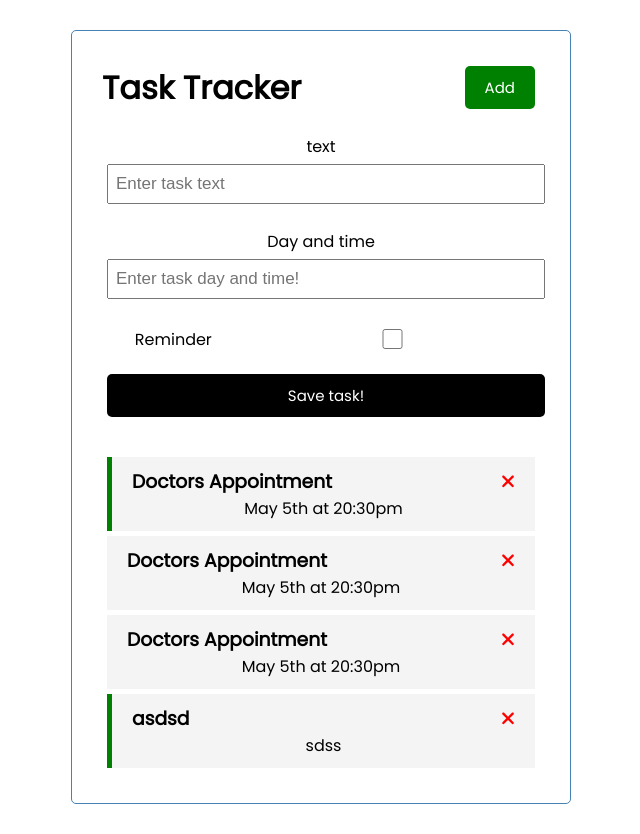
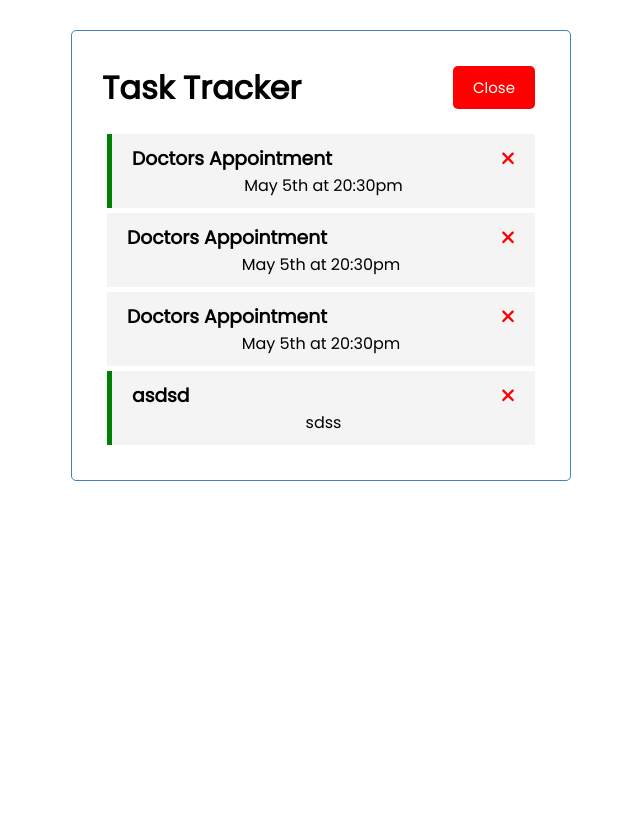
Before and after one commit to kasir-barati/task-tracker-traversy-media, an Angular app: page / in a window 1280 px wide. Shown: the whole page, without its empty margins (319-959 px from the left). After the commit the page ends 800 px from the top, so only its background shows below. Built offline with nearby package versions, Linux system fonts and the light colour scheme; data requests are answered from the project's data file.

Commit message:
add: toggle add task section functionality implemented

```diff
--- a/src/app/components/add-task/add-task.component.html
+++ b/src/app/components/add-task/add-task.component.html
@@ -1,4 +1,4 @@
-<form class="add-form" (ngSubmit)="onSubmit()">
+<form *ngIf="showAddTask" class="add-form" (ngSubmit)="onSubmit()">
   <div class="form-control">
     <label for="text">text</label>
     <input
--- a/src/app/components/add-task/add-task.component.ts
+++ b/src/app/components/add-task/add-task.component.ts
@@ -4,8 +4,10 @@
   OnInit,
   Output,
 } from '@angular/core';
+import { Subscription } from 'rxjs';
 
 import { TaskService } from 'src/app/services/task.service';
+import { UiService } from 'src/app/services/ui.service';
 import { Task } from 'src/app/task';
 
 @Component({
@@ -18,8 +20,25 @@
   text: string;
   reminder: boolean = false;
   @Output() onAddTask = new EventEmitter<Partial<Task>>();
+  showAddTask: boolean = false;
+  subscription: Subscription;
 
-  constructor(private taskService: TaskService) {}
+  constructor(
+    private taskService: TaskService,
+    private uiService: UiService,
+  ) {
+    this.subscription = this.uiService.onToggle().subscribe({
+      next: (value) => {
+        this.showAddTask = value;
+      },
+      error: (error) => {
+        console.error(error);
+      },
+      complete: () => {
+        console.info('Show add task completed');
+      },
+    });
+  }
 
   ngOnInit(): void {}
 
--- a/src/app/components/header/header.component.html
+++ b/src/app/components/header/header.component.html
@@ -7,8 +7,8 @@
   >
   </app-button> -->
   <app-button
-    color="green"
-    btnValue="Add"
+    color="{{ showAddTask ? 'green' : 'red' }}"
+    btnValue="{{ showAddTask ? 'Add' : 'Close' }}"
     btnClass="btn"
     (btnClick)="toggleAddTask()"
   ></app-button>
--- a/src/app/components/header/header.component.ts
+++ b/src/app/components/header/header.component.ts
@@ -1,4 +1,6 @@
 import { Component, OnInit } from '@angular/core';
+import { Subscription } from 'rxjs';
+import { UiService } from 'src/app/services/ui.service';
 
 @Component({
   selector: 'app-header',
@@ -7,12 +9,28 @@
 })
 export class HeaderComponent implements OnInit {
   public title: string = 'Task Tracker';
+  showAddTask: boolean;
+  subscription: Subscription;
 
-  constructor() {}
+  constructor(private uiService: UiService) {
+    this.subscription = this.uiService.onToggle().subscribe({
+      next: (value) => {
+        this.showAddTask = value;
+      },
+      error: (error) => {
+        console.error(error);
+      },
+      complete: () => {
+        console.info('Show add task completed');
+      },
+    });
+  }
 
   ngOnInit(): void {}
 
-  toggleAddTask() {}
+  toggleAddTask() {
+    this.uiService.toggleAddTask();
+  }
 
   addNewTask() {}
 }
--- /dev/null
+++ b/src/app/services/ui.service.ts
@@ -0,0 +1,23 @@
+import { Injectable } from '@angular/core';
+import { Observable, Subject } from 'rxjs';
+
+@Injectable({
+  providedIn: 'root',
+})
+export class UiService {
+  private showAddTask: boolean = false;
+  private subject: Subject<boolean>;
+
+  constructor() {
+    this.subject = new Subject();
+  }
+
+  toggleAddTask(): void {
+    this.showAddTask = !this.showAddTask;
+    this.subject.next(this.showAddTask);
+  }
+
+  onToggle(): Observable<boolean> {
+    return this.subject.asObservable();
+  }
+}
```
Also changed, not shown: 1 other file (tests, documents, lock files or other folders).
